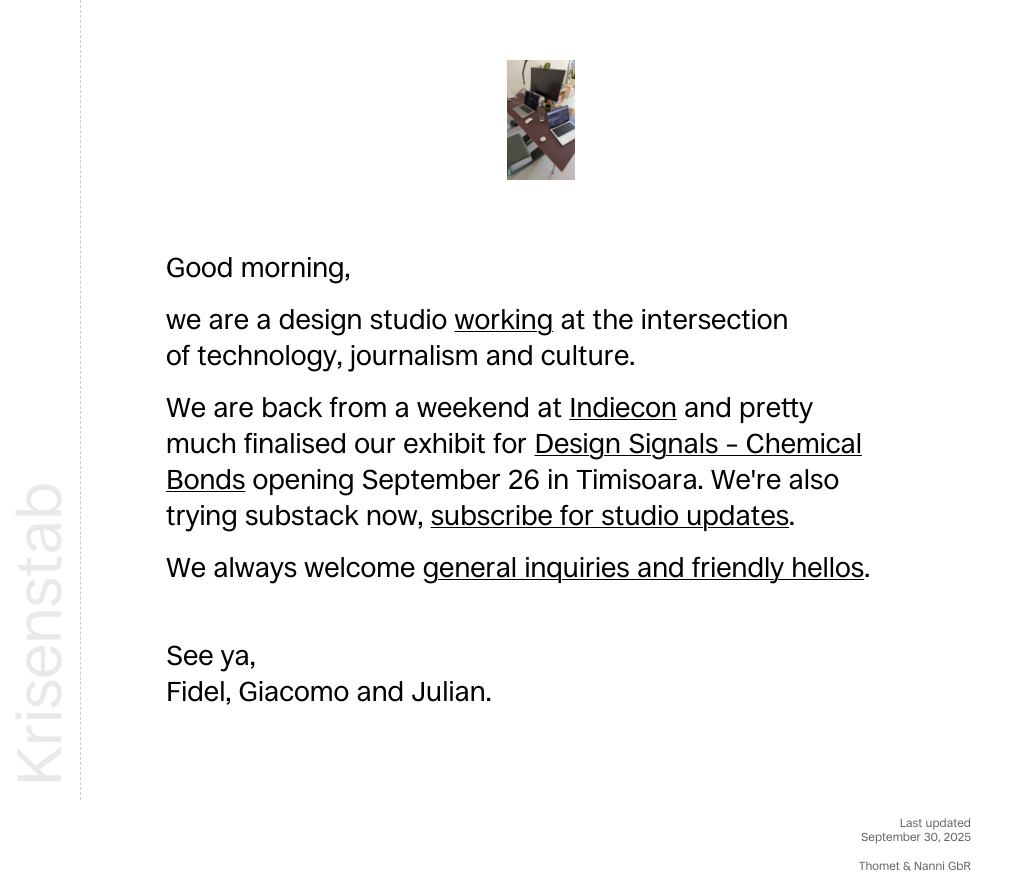
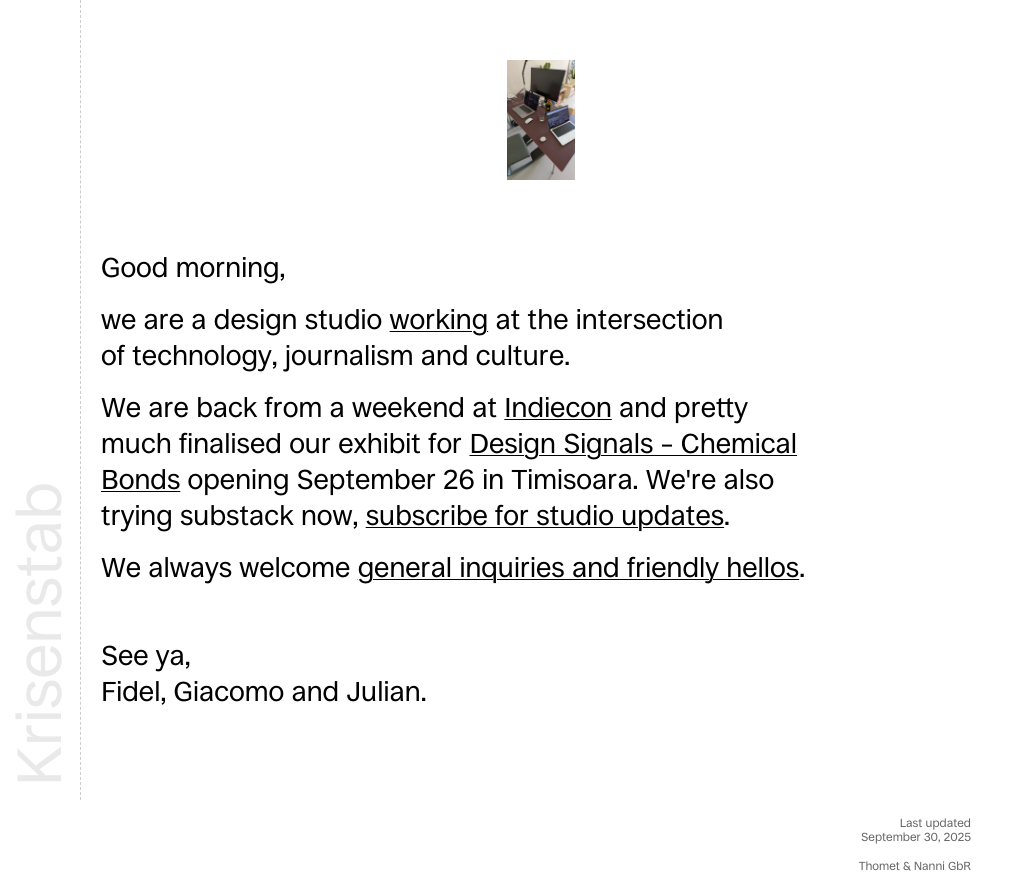
Before and after one commit to thometnanni/krisenstab, a SvelteKit app: page / in a window 1280 px wide. Shown: the whole page, without its empty margins (0-1018 px from the left). Built offline with nearby package versions, Linux system fonts and the light colour scheme.

Commit message:
fix no max width

```diff
--- a/src/routes/+page.svelte
+++ b/src/routes/+page.svelte
@@ -31,7 +31,7 @@
   }
 
   .markdown {
-    max-width: 750px;
+    /* max-width: 750px; */
     padding: 10px;
     margin: 0 auto;
   }
```
